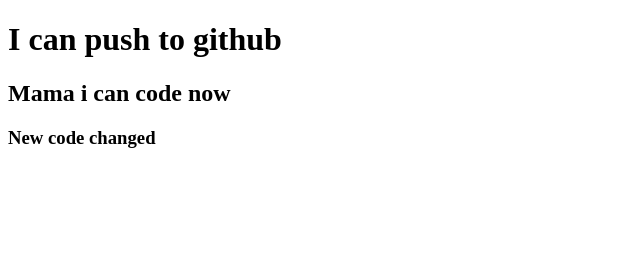
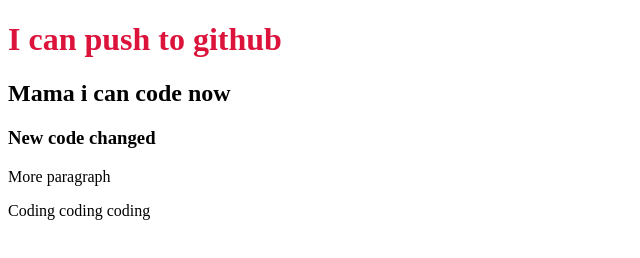
Before and after one commit to Kohinoorruma/my-first-repo, a plain HTML site: page index.html in a window 1280 px wide. Shown: the whole page, without its empty margins (0-640 px from the left). Drawn offline with Linux system fonts and the light colour scheme.

Commit message:
style added

```diff
--- a/index.html
+++ b/index.html
@@ -5,11 +5,14 @@
     <meta http-equiv="X-UA-Compatible" content="IE=edge">
     <meta name="viewport" content="width=device-width, initial-scale=1.0">
     <title>Document</title>
+    <link rel="stylesheet" href="style.css">
 </head>
 <body>
     <h1>I can push to github</h1>
     <h2>Mama i can code now</h2>
     <h3>New code changed</h3>
+    <p>More paragraph</p>
+    <p>Coding coding coding</p>
 
 </body>
 </html>
--- /dev/null
+++ b/style.css
@@ -0,0 +1,3 @@
+h1{
+    color: crimson;
+}
```
